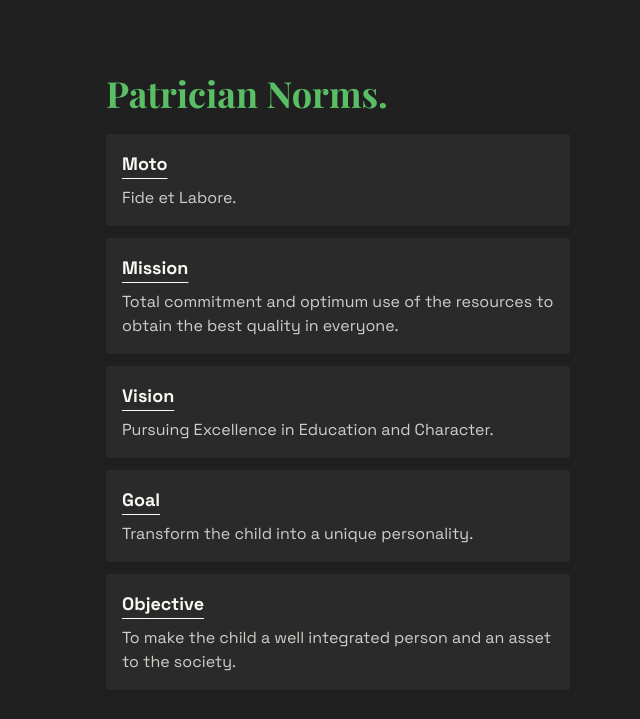
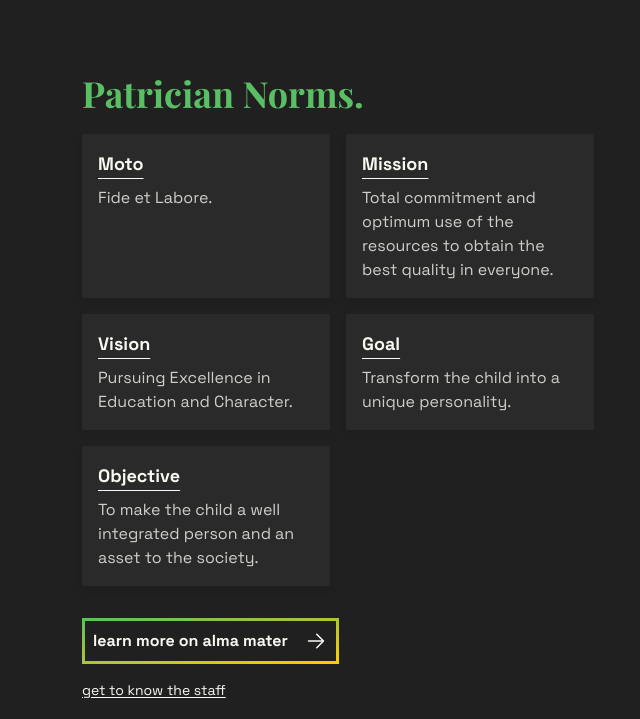
Before and after one commit to BirnadinErick/spc-175, an Astro site: page / in a window 1280 px wide. Shown: the part 1501-2220 px from the top of the page, without its empty margins (302-942 px from the left). Built offline with nearby package versions, Linux system fonts and the light colour scheme; Astro itself is replaced by a stand-in of ours.

Commit message:
feat: add Norms Home desktop layout

```diff
--- a/src/components/home/PatricianNorm.astro
+++ b/src/components/home/PatricianNorm.astro
@@ -3,9 +3,9 @@ const { norm, desc } = Astro.props;
 ---
 
 <div class="p-4 rounded-sm drop-shadow-md bg-spc-bg-mid/60">
-  <h3 class="mb-2 text-lg font-bold underline underline-offset-8">
+  <h3 class="mb-2 md:mb-0 text-lg font-bold underline underline-offset-8">
     {norm}
   </h3>
 
-  <p class="text-spc-light/80">{desc}</p>
+  <p class="text-spc-light/80 md:mt-2">{desc}</p>
 </div>
--- a/src/components/home/PatricianNorms.astro
+++ b/src/components/home/PatricianNorms.astro
@@ -19,9 +19,11 @@ const norms = [
 ];
 ---
 
-<section class="px-6 my-20">
+<section class="px-6 my-20 md:px-0">
   <SectionTitle title="Patrician Norms." />
-  <div class="mt-6 space-y-3">
+  <div
+    class="mt-6 space-y-3 md:space-y-0 md:grid md:grid-cols-2 md:gap-4 last:row-span-2"
+  >
     {norms.map((n) => <PatricianNorm norm={n[0]} desc={n[1]} />)}
   </div>
 
```
